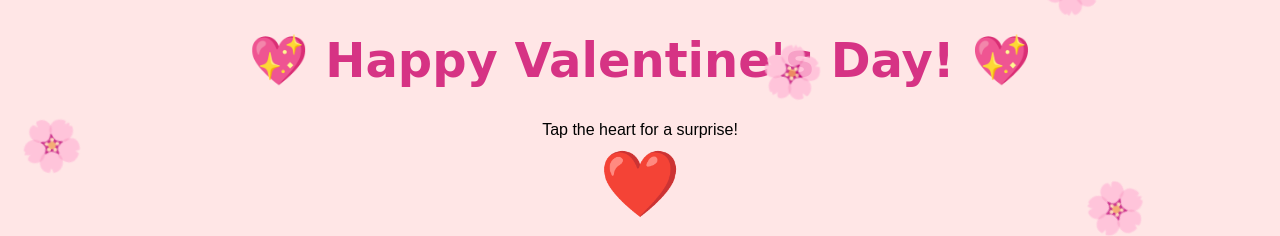
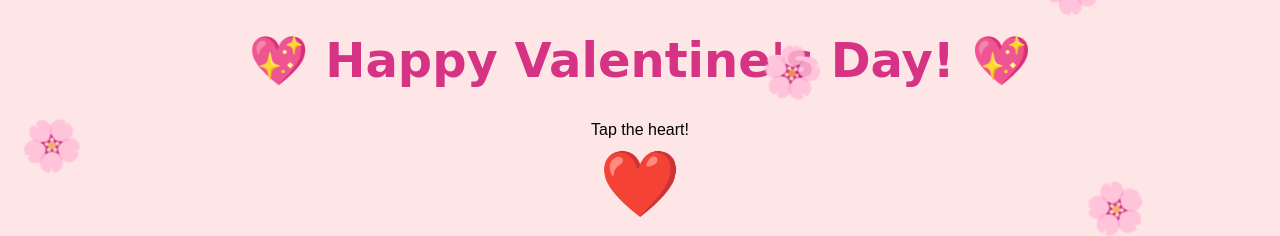
Before and after one commit to fatima20004/fatima, a plain HTML site: page index.html in a window 1280 px wide. Shown: the top 236 px of the page. Drawn offline with Linux system fonts and the light colour scheme; a web font is replaced by a local one.

Commit message:
Update index.html

```diff
--- a/index.html
+++ b/index.html
@@ -60,7 +60,7 @@
 </head>
 <body>
     <h1>💖 Happy Valentine's Day! 💖</h1>
-    <p>Tap the heart for a surprise!</p>
+    <p>Tap the heart!</p>
     <div class="heart" onclick="showMessage(event)">❤️</div>
     <p class="message" id="message"><i>You are amazing and loved and so talented. You deserve the best.</i></p>
 
```
